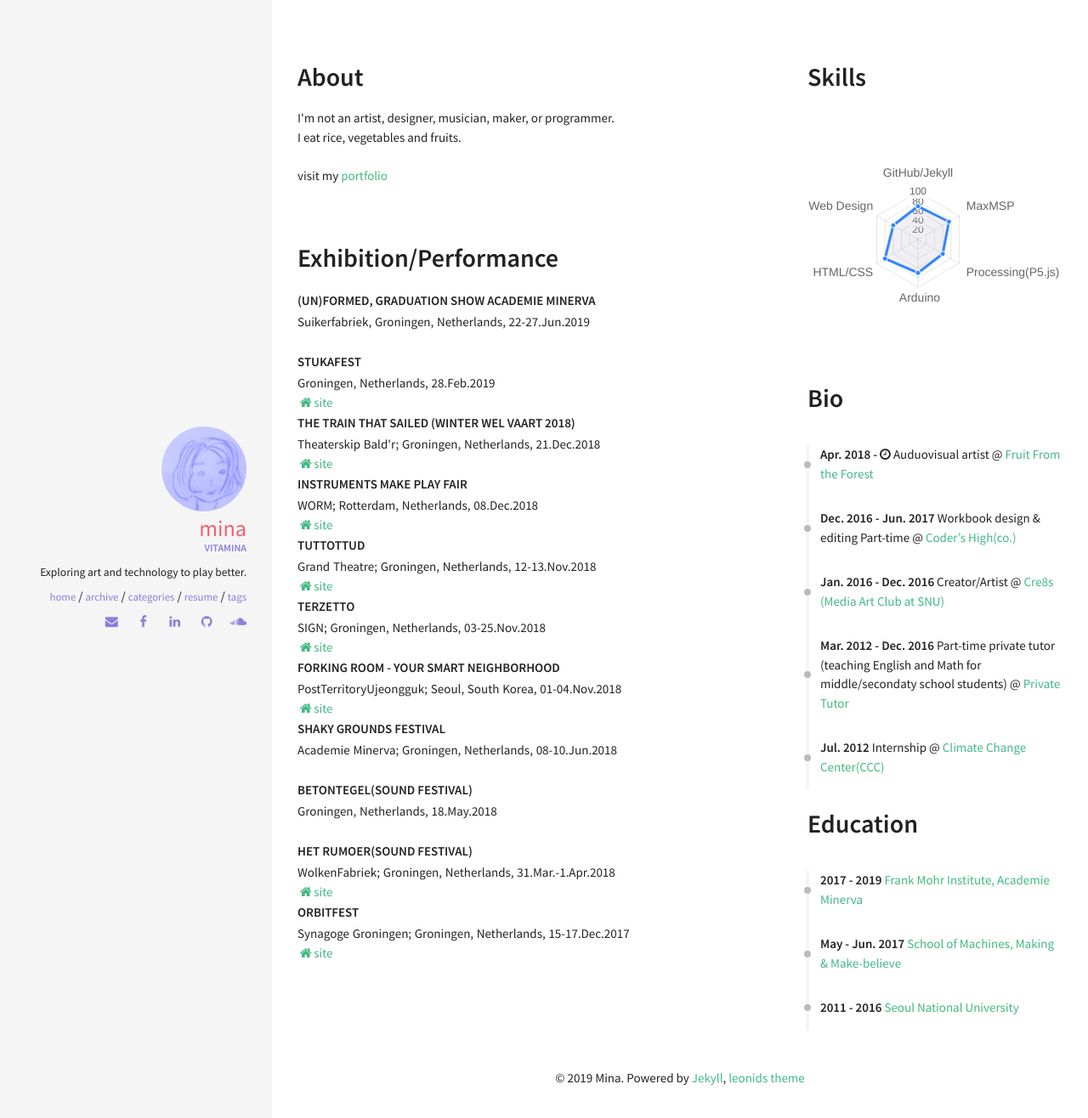
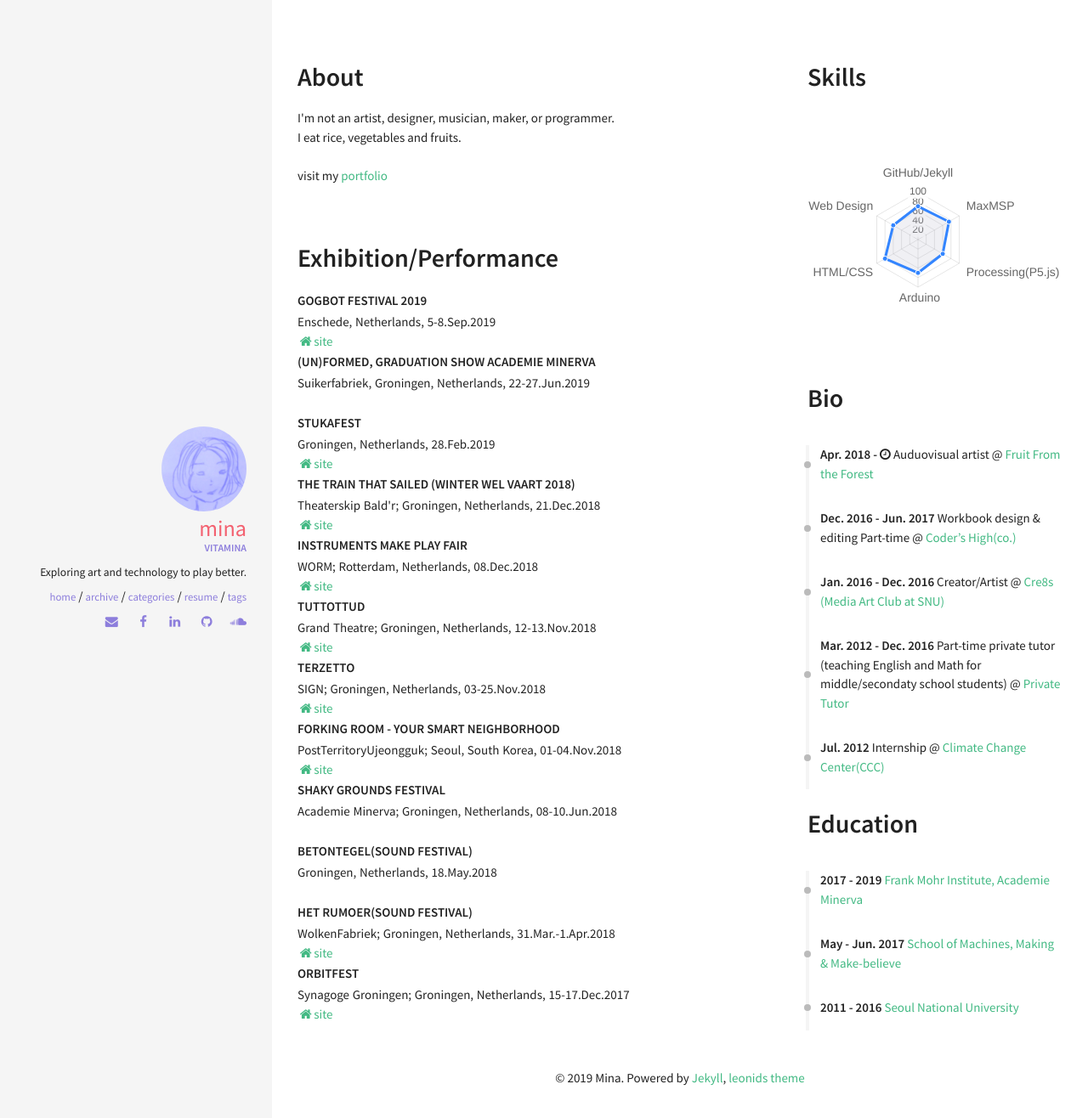
Before and after one commit to lucid2713/blog, a Jekyll site: the page built from resume.html, in a window 1280 px wide. Shown: the top 1316 px of the page at 85% size. Built offline with Jekyll 4.4.1, drawn with Linux system fonts in a browser that asks for light colours; nearby versions of some CDN libraries.

Commit message:
Update projects.yml

```diff
--- a/_data/index/projects.yml
+++ b/_data/index/projects.yml
@@ -1,3 +1,7 @@
+- name: Gogbot festival 2019
+  descr: "Enschede, Netherlands, 5-8.Sep.2019"
+  website: https://2019.gogbot.nl/
+
 - name: (Un)formed, Graduation show Academie Minerva
   descr: "Suikerfabriek, Groningen, Netherlands, 22-27.Jun.2019"
   website:
```
